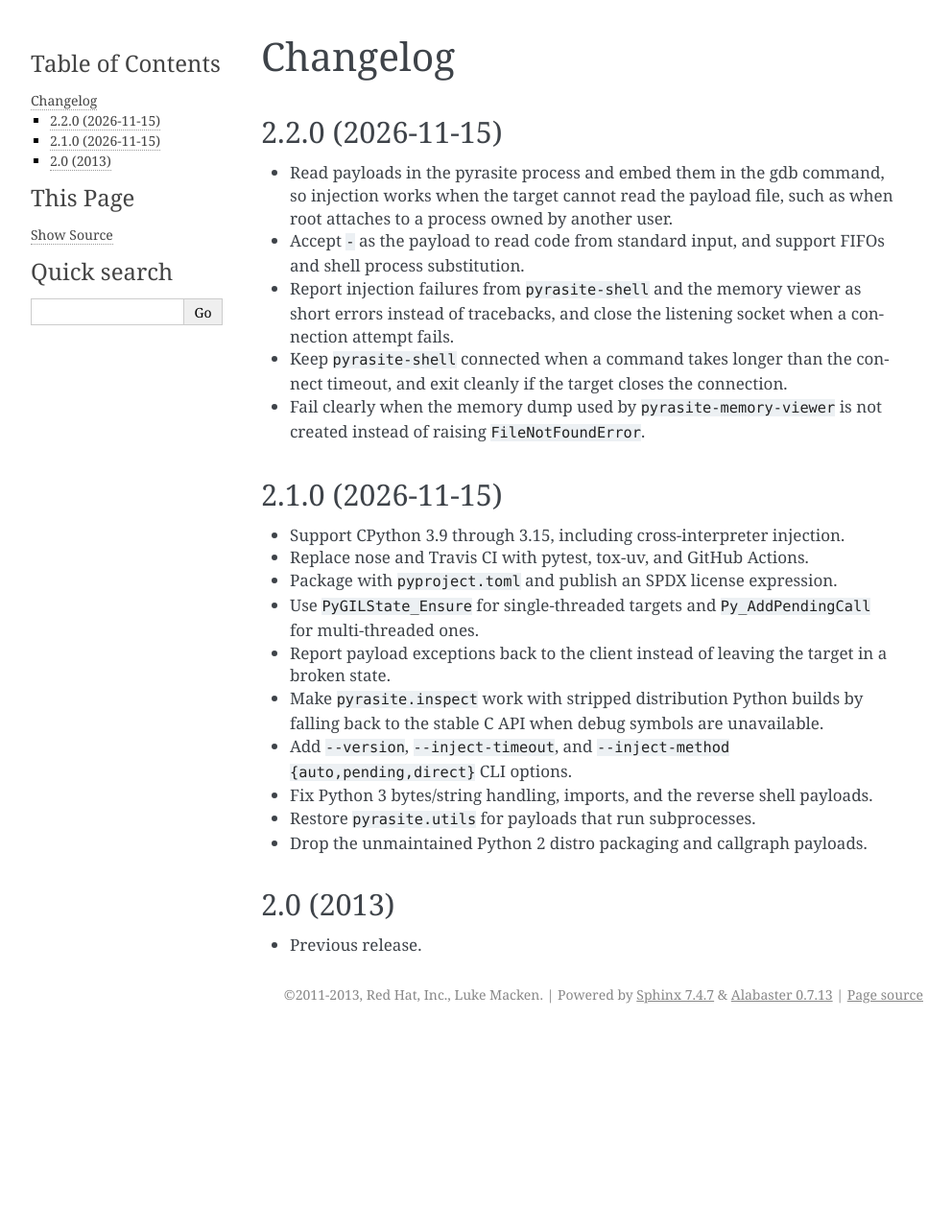
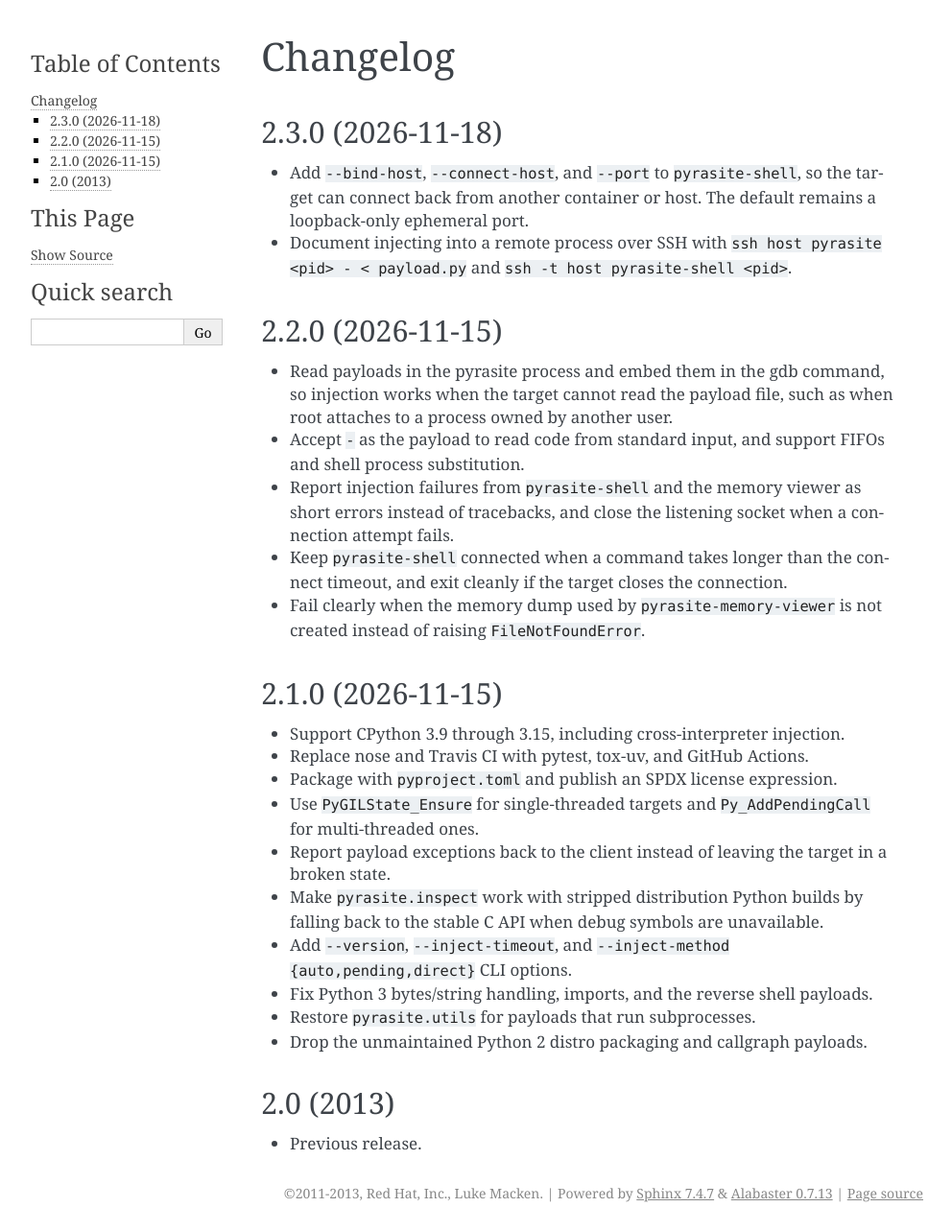
Before and after one commit to lmacken/pyrasite, a Sphinx documentation site: the page built from docs/Changelog.rst, in a window 1280 px wide. Shown: the whole page at 96% size, without its empty margins (148-1140 px from the left). Built offline with Sphinx 7.4.7, drawn with Linux system fonts in a browser that asks for light colours; before the commit the page ends 1076 px from its top, so only the background shows below that.

Commit message:
Add bind and connect host options to pyrasite-shell
pyrasite-shell always listened on localhost and told the target to connect to
the bound address.  That cannot work when the target is in another container
or host.  Add --bind-host, --connect-host, and --port so each part can be
chosen independently, while keeping loopback and an ephemeral port as the
defaults.

Document remote injection over SSH, which works now that payloads are read
client-side and can come from stdin.

Bump the version to 2.3.0.

```diff
--- a/CHANGELOG.rst
+++ b/CHANGELOG.rst
@@ -1,5 +1,15 @@
 Changelog
 =========
+
+2.3.0 (2026-11-18)
+------------------
+
+- Add ``--bind-host``, ``--connect-host``, and ``--port`` to
+  ``pyrasite-shell``, so the target can connect back from another container or
+  host. The default remains a loopback-only ephemeral port.
+- Document injecting into a remote process over SSH with
+  ``ssh host pyrasite <pid> - < payload.py`` and ``ssh -t host
+  pyrasite-shell <pid>``.
 
 2.2.0 (2026-11-15)
 ------------------
--- a/pyrasite/__init__.py
+++ b/pyrasite/__init__.py
@@ -1,4 +1,4 @@
-__version__ = "2.2.0"
+__version__ = "2.3.0"
 __all__ = (
     "InjectionError",
     "PyrasiteIPC",
```
Also changed, not shown: README.rst (+19 -0 lines), docs/Shell.rst (+26 -6 lines), 4 other files.
